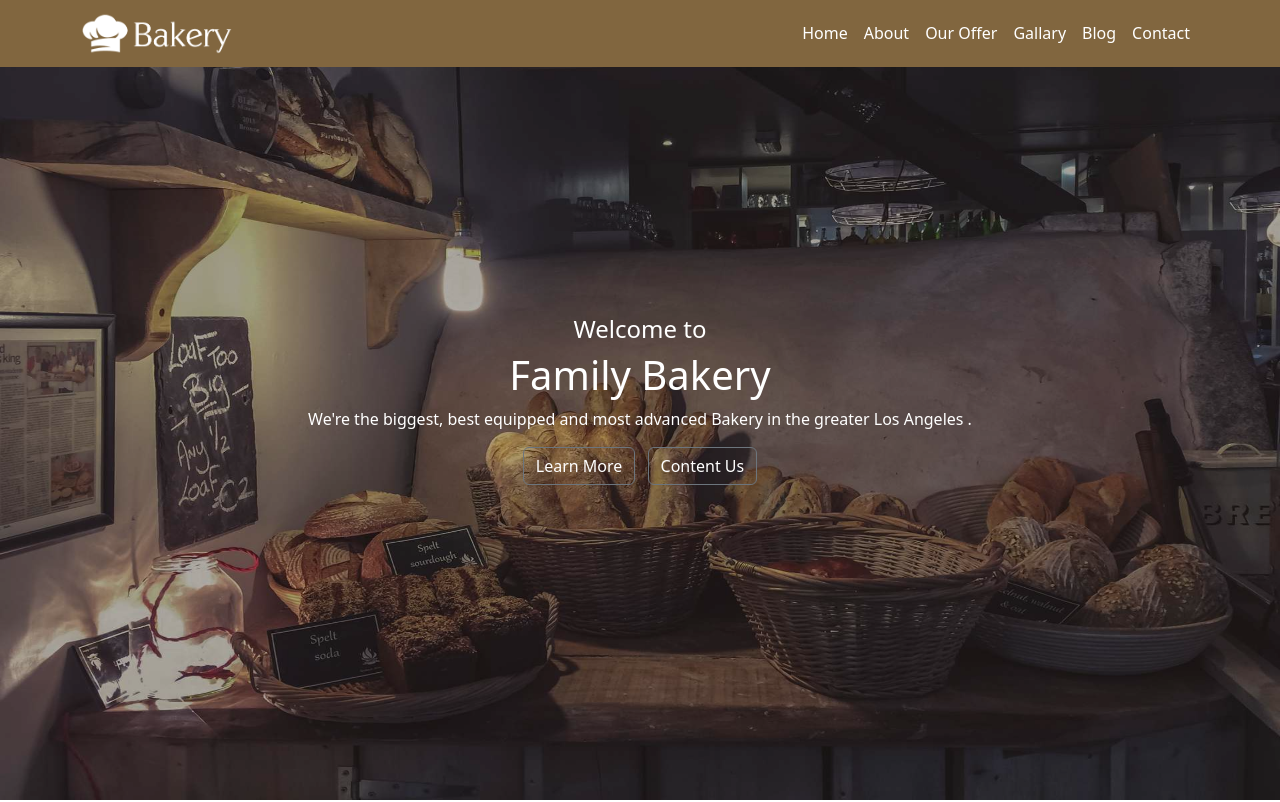
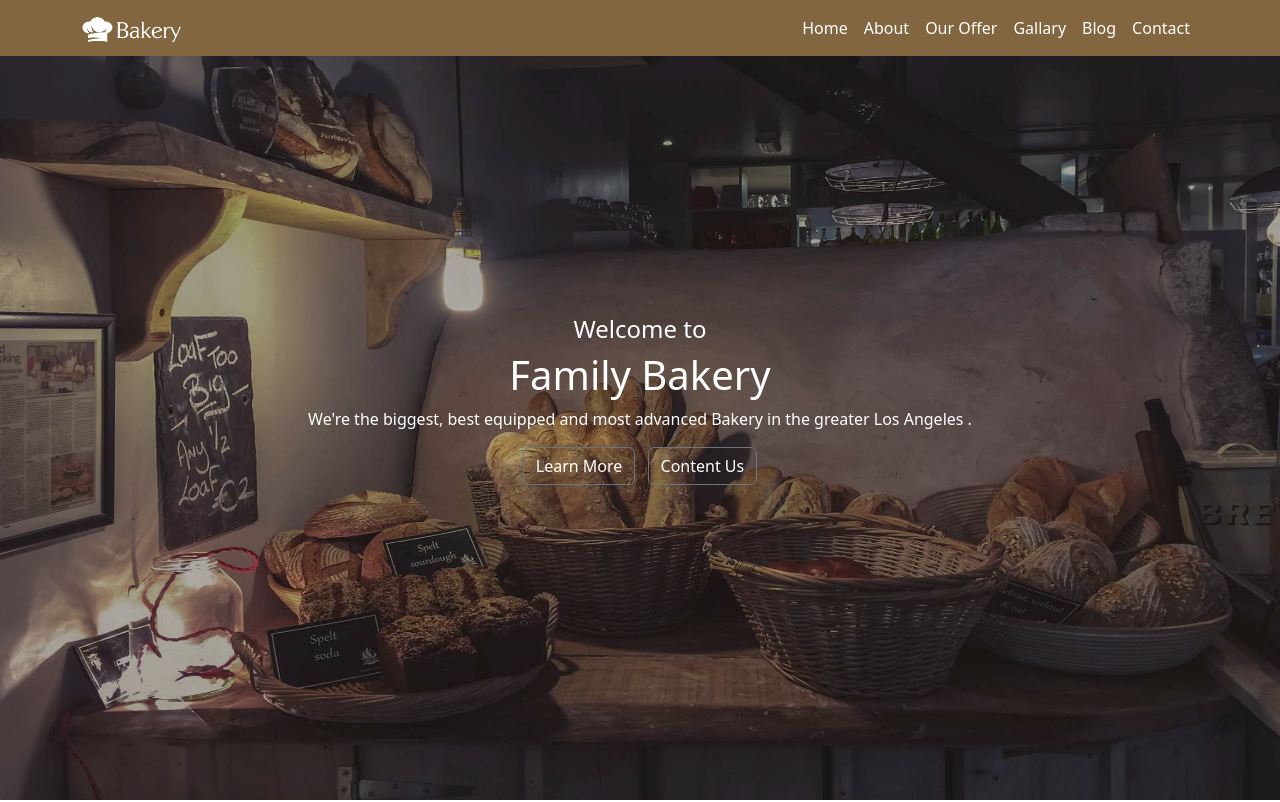
Before and after one commit to Karimtarek011420/Bakery, a plain HTML site: page index.html in a window 1280 px wide. Shown: the top 802 px of the page. Drawn offline with Linux system fonts and the light colour scheme.

Commit message:
Navbar commit

```diff
--- a/css/style.css
+++ b/css/style.css
@@ -2,8 +2,8 @@ header{
 background-image: url("../images/drew-coffman-1872.jpg");
 background-size: 100% 100%;
 }
-header .navbarimg{
-    width: 150px;
+header img{
+    width: 100px;
 }
 header .navbarColor ,.submit,footer {
     background-color: #81663f;
```
